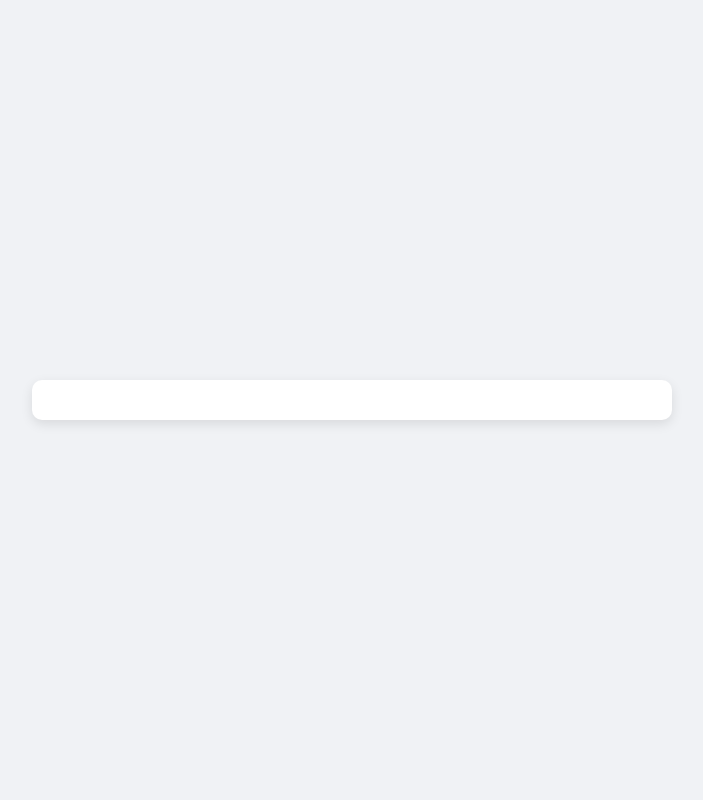
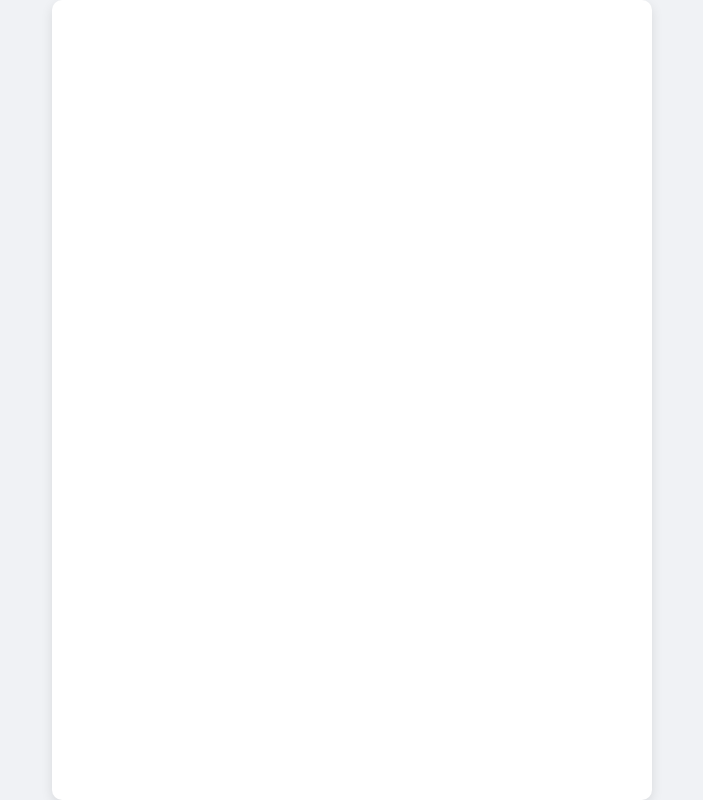
Before and after one commit to bmendezzz/bmendezzz.github.io, a plain HTML site: page index.html in a window 1280 px wide. Shown: the whole page, without its empty margins (288-991 px from the left). Drawn offline with Linux system fonts and the light colour scheme.

Commit message:
Update index.html

```diff
--- a/index.html
+++ b/index.html
@@ -3,34 +3,29 @@
 <head>
     <meta charset="UTF-8">
     <meta name="viewport" content="width=device-width, initial-scale=1.0">
-    <title>Supportadev - Especialista Técnico em Automation Anywhere.</title>
+    <title>Supportadev - Especialista Técnico em Automation Anywhere</title>
     <style>
         body {
-            font-family: 'Arial', sans-serif;
             margin: 0;
             padding: 0;
-            background-color: #f0f2f5;
             display: flex;
             justify-content: center;
             align-items: center;
             height: 100vh;
+            background-color: #f0f2f5;
         }
         #odin-chatbot {
             width: 100%;
             max-width: 600px;
+            height: 100vh;
             background-color: #fff;
+            box-shadow: 0 4px 12px rgba(0, 0, 0, 0.1);
             border-radius: 10px;
-            box-shadow: 0 4px 12px rgba(0, 0, 0, 0.1);
-            padding: 20px;
-            margin: 0;
-        }
-        .full-width {
-            width: 100%;
         }
     </style>
 </head>
 <body>
-    <div id="odin-chatbot" class="full-width"></div>
+    <div id="odin-chatbot"></div>
 
     <!-- Script fornecido -->
     <script>
```
